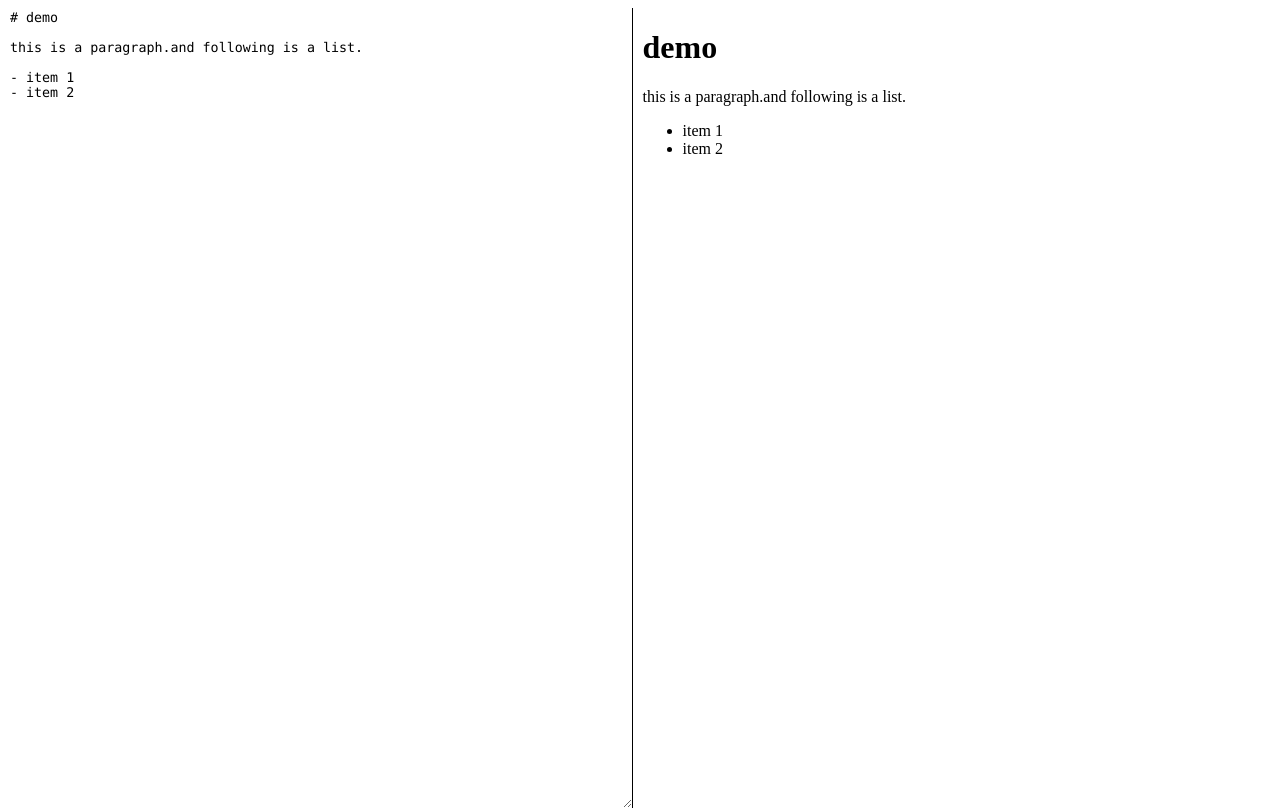
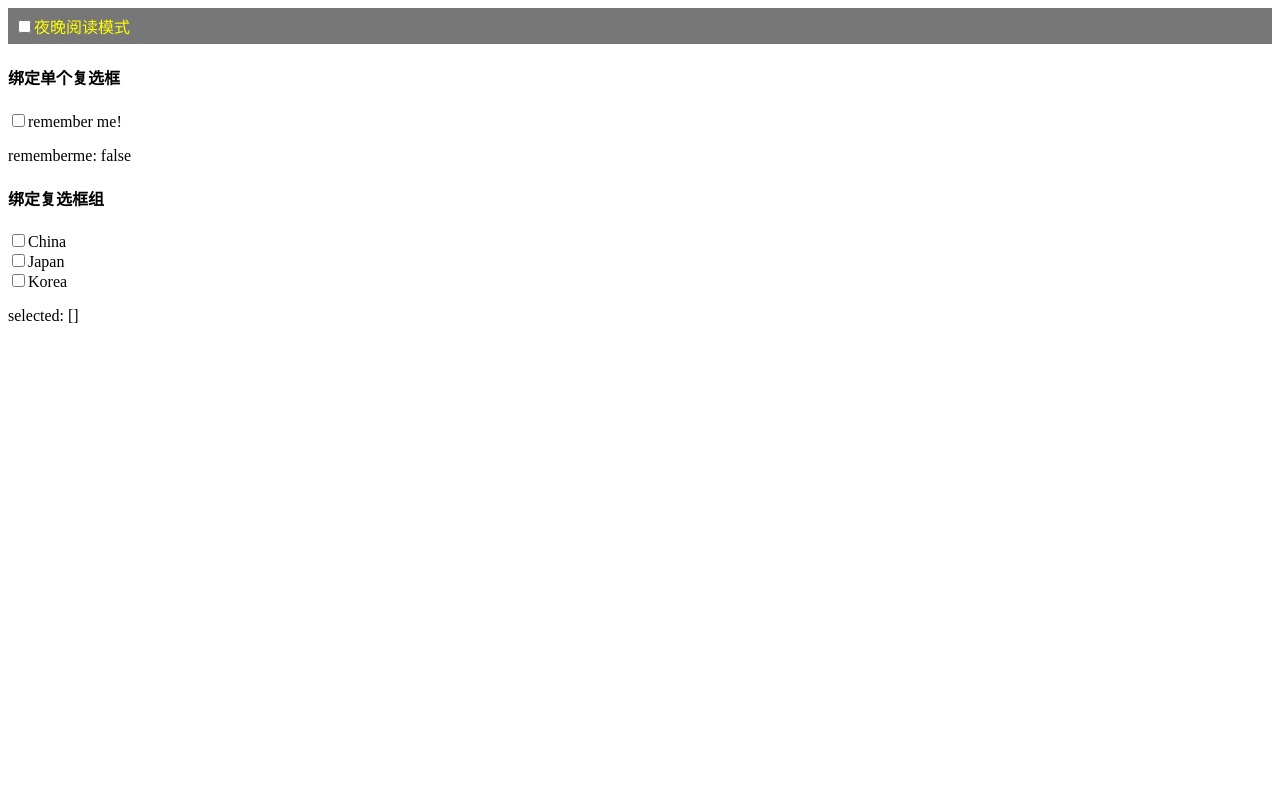
Before and after one commit to ChangsongYao/vuejs2rumentg, a Vue app: page / in a window 1280 px wide. Built offline with nearby package versions, Linux system fonts and the light colour scheme.

Commit message:
7.4绑定复选框输入

```diff
--- a/src/App.vue
+++ b/src/App.vue
@@ -1,7 +1,21 @@
 <template>
   <div id="app">
-    <textarea v-model="raw"></textarea>
-    <div class="canvas" v-html="parsed"></div>
+    <div class="toolbar">
+      <input type="checkbox" id="nightMode">
+      <label for="toggle">夜晚阅读模式</label>
+    </div>
+
+    <h4>绑定单个复选框</h4>
+    <input id="remember" type="checkbox" v-model="checked">
+    <label for="remember">remember me!</label>
+    <p>rememberme: {{checked}}</p>
+
+    <h4>绑定复选框组</h4>
+    <div v-for="item in items">
+      <input type="checkbox"  :id="item" :value="item" v-model="selected">
+      <label :for="item">{{item}}</label>
+    </div>
+    <p>selected: {{selected}}</p>
   </div>
 </template>
 <script>
@@ -11,12 +25,9 @@
     name: 'App',
     data: function () {
       return {
-        raw: '# demo\n\nthis is a paragraph.and following is a list.\n\n- item 1\n- item 2'
-      }
-    },
-    computed:{
-      parsed: function(){
-        return marked(this.raw);
+        checked: false,
+        items: ['China','Japan','Korea'],
+        selected: []
       }
     }
   }
@@ -25,23 +36,9 @@
 </script>
 
 <style>
-  html,body,#app{
-    height: 100%;
+  div.toolbar{
+    background:#777;
+    color:yellow;
+    padding:6px;
   }
-  #app{
-    display:flex;
-  }
-  #app > *{
-    flex:1;
-  }
-  #app textarea{
-    font-family:Consolas;
-    outline:none;
-    border:0;
-    border-right:1px solid black;
-  }
-  #app div{
-    padding:0 10px;
-  }
-
 </style>
```
